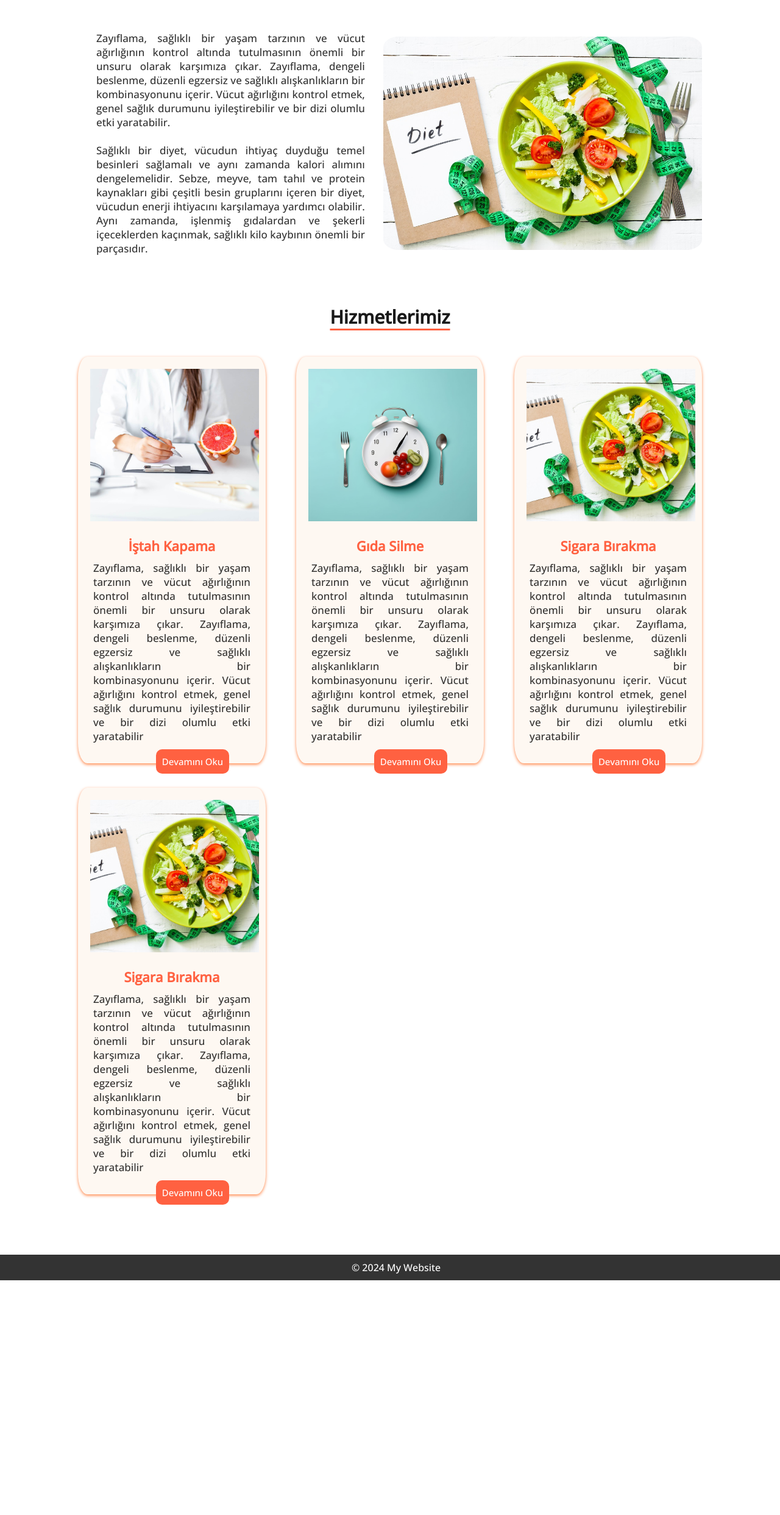
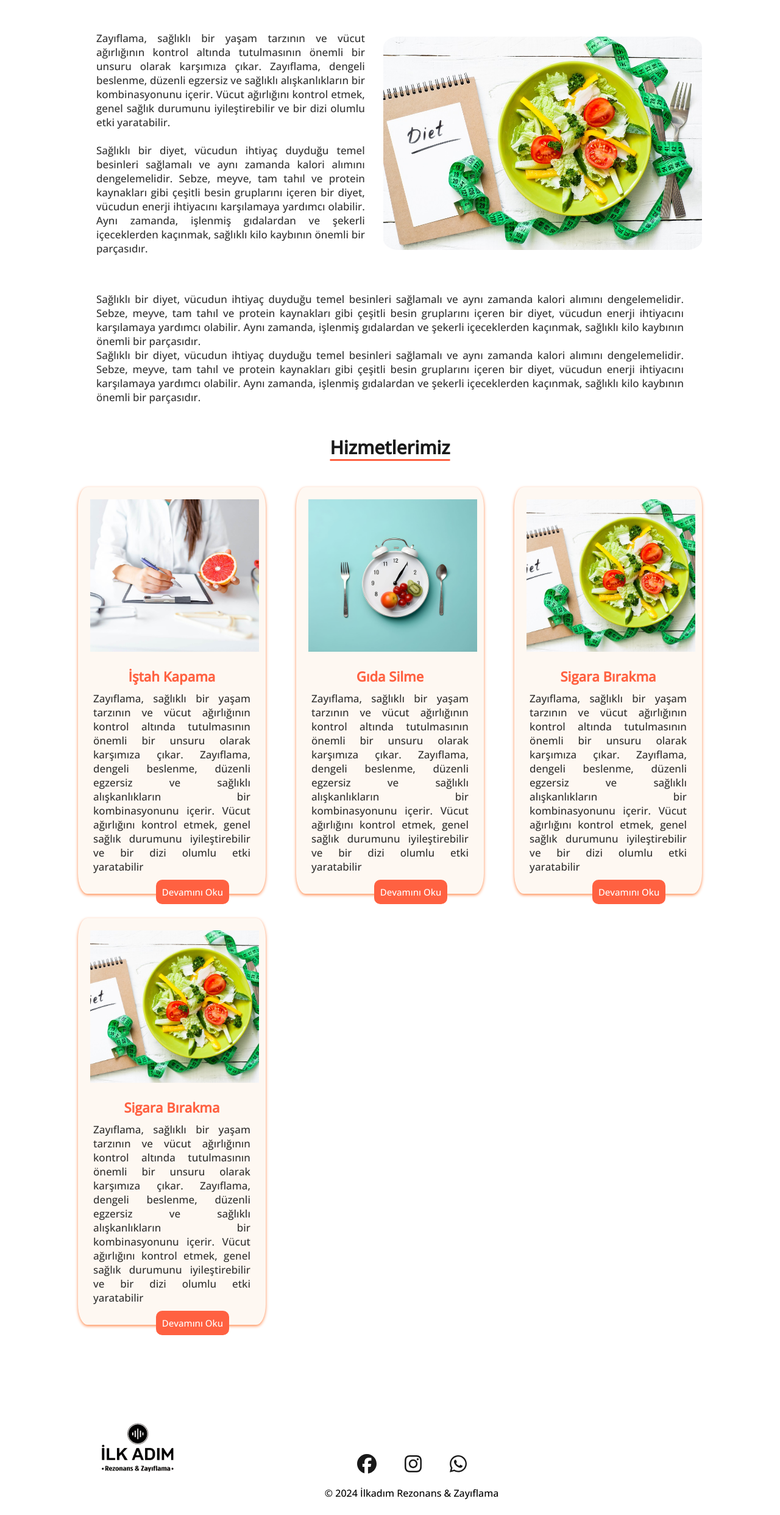
Before and after one commit to Brbln/IRezonansProje, a React (Create React App) app in the folder web/: page / in a window 1280 px wide. Shown: the part 878-3363 px from the top of the page at 61% size. Before the commit the page ends 2978 px from the top, so only its background shows below. Built offline with nearby package versions, Linux system fonts and the light colour scheme.

Commit message:
Footer düzenlendi.

```diff
--- a/web/package.json
+++ b/web/package.json
@@ -3,6 +3,7 @@
   "version": "0.1.0",
   "private": true,
   "dependencies": {
+    "@fortawesome/free-brands-svg-icons": "^6.5.1",
     "@fortawesome/free-solid-svg-icons": "^6.5.1",
     "@fortawesome/react-fontawesome": "^0.2.0",
     "@testing-library/jest-dom": "^5.17.0",
--- a/web/src/App.js
+++ b/web/src/App.js
@@ -3,12 +3,12 @@ import './App.css';
 import Home from './components/mainPage/Home';
 import { BrowserRouter as Router, Switch, Route, useLocation } from 'react-router-dom';
 import Header from "./components/header/Header";
-import About from './components/mainPage/About';
 import Slider from './components/mainPage/Slider';
 import ContactUs from './components/ContactUs';
 import MServices from './components/services/MServices';
 import MTemplate from './components/services/MTemplate';
-import Header2 from './components/mainPage/Header2';
+import AboutPage from './components/AboutPage';
+import Blog from './components/Blog';
 
 function App() {
   return (
@@ -21,10 +21,10 @@ function App() {
             <Slider />
             <Home />
           </Route>
-          <Route path="/hakkimizda" exact component={About} />
+          <Route path="/hakkimizda" exact component={AboutPage} />
           <Route path="/hizmetlerimiz" exact component={MServices} />
           <Route path="/iletisim" exact component={ContactUs} />
-          <Route path="/Blog" exact render={() => <Header2 customHeader="Bizden Görüntüler"/>}/>
+          <Route path="/Blog" exact render={() => <Blog customHeader="Bizden Görüntüler"/>}/>
           <Route path="/hizmetlerimiz/gida-silme" exact render={() => <MTemplate template="Gıda Silme"/>} />
           <Route path="/hizmetlerimiz/istah-kapama" exact render={() => <MTemplate template="İştah Kapama"/>} />
           <Route path="/hizmetlerimiz/sigara-birakma" exact render={() => <MTemplate template="Sigara bırakma"/>} />
--- /dev/null
+++ b/web/src/components/AboutPage.jsx
@@ -0,0 +1,16 @@
+import React from 'react'
+import Header2 from './mainPage/Header2'
+import About from './mainPage/About'
+import Footer from './mainPage/Footer'
+
+const AboutPage = () => {
+  return (
+    <>
+    <Header2 customHeader={"Hakkımızda"}/>
+    <About/>
+    <Footer/>
+    </>
+  )
+}
+
+export default AboutPage
--- /dev/null
+++ b/web/src/components/Blog.jsx
@@ -0,0 +1,21 @@
+import React from 'react'
+import Header2 from './mainPage/Header2'
+import img from "./images/slider/il.jpg"
+import Footer from './mainPage/Footer'
+
+
+export const Blog = () => {
+    return (
+        <>
+            <Header2 customHeader={"Bizden Görüntüler"} />
+            <div className="blog">
+                <div className="container">
+                    <h2 className='header'>Danışan Değerlendirmelerimiz</h2>
+                    <img src={img} alt="" />
+                </div>
+            </div>
+            <Footer/>
+        </>
+    )
+}
+export default Blog
--- a/web/src/components/mainPage/About.jsx
+++ b/web/src/components/mainPage/About.jsx
@@ -22,11 +22,24 @@ export const About = () => {
                 diyet, vücudun enerji ihtiyacını karşılamaya yardımcı olabilir. Aynı zamanda, işlenmiş gıdalardan ve
                 şekerli içeceklerden kaçınmak, sağlıklı kilo kaybının önemli bir parçasıdır.
               </p>
+
             </div>
             <div className="img">
               <img src={img} alt="" />
             </div>
           </div>
+            <div className="parag">
+              <p>
+                Sağlıklı bir diyet, vücudun ihtiyaç duyduğu temel besinleri sağlamalı ve aynı zamanda kalori alımını
+                dengelemelidir. Sebze, meyve, tam tahıl ve protein kaynakları gibi çeşitli besin gruplarını içeren bir
+                diyet, vücudun enerji ihtiyacını karşılamaya yardımcı olabilir. Aynı zamanda, işlenmiş gıdalardan ve
+                şekerli içeceklerden kaçınmak, sağlıklı kilo kaybının önemli bir parçasıdır.<br/>
+
+                Sağlıklı bir diyet, vücudun ihtiyaç duyduğu temel besinleri sağlamalı ve aynı zamanda kalori alımını
+                dengelemelidir. Sebze, meyve, tam tahıl ve protein kaynakları gibi çeşitli besin gruplarını içeren bir
+                diyet, vücudun enerji ihtiyacını karşılamaya yardımcı olabilir. Aynı zamanda, işlenmiş gıdalardan ve
+                şekerli içeceklerden kaçınmak, sağlıklı kilo kaybının önemli bir parçasıdır.</p>
+            </div>
         </div>
       </div>
     </>
--- a/web/src/components/mainPage/Footer.jsx
+++ b/web/src/components/mainPage/Footer.jsx
@@ -1,20 +1,37 @@
 import React from 'react';
-
+import img from "../images/logo.png"
+import img2 from "../images/logo21.png"
+import { FontAwesomeIcon } from '@fortawesome/react-fontawesome';
+import { faWhatsapp, faFacebook, faInstagram } from '@fortawesome/free-brands-svg-icons';
 const Footer = () => {
   return (
-    <footer style={footerStyle}>
-      &copy; 2024 My Website
-    </footer>
-  );
-};
+    // <footer style={footerStyle}>
+    //   &copy; 2024 My Website
+    // </footer>
+    <>
+      <div className="footer">
+        <div className="img container ">
+          <img src={img} alt="" />
+          {/* <img src={img2} alt="" /> */}
+          <div className="end">
+            <div className="icons">
+              <i>
+                <FontAwesomeIcon icon={faFacebook} size="2x" />
+              </i>
+              <i>
+                <FontAwesomeIcon icon={faInstagram} size="2x" />
+              </i>
+              <i>
+                <FontAwesomeIcon icon={faWhatsapp} size="2x" />
+              </i>
+            </div>
+            <p>&copy; 2024 İlkadım Rezonans & Zayıflama</p>
+          </div>
+        </div>
+      </div>
+    </>
+  )
+}
 
-const footerStyle = {
-  backgroundColor: '#333',
-  color: 'white',
-  textAlign: 'center',
-  padding: '10px',
-  bottom: '0',
-  width: '100%',
-};
 
 export default Footer;
--- a/web/src/components/mainPage/Home.css
+++ b/web/src/components/mainPage/Home.css
@@ -207,3 +207,48 @@
 .par .post{
   margin-top: 10px;
 }
+/* -----------------Blog--------------------- */
+.blog{
+  margin: 15px 0;
+  text-align: center;
+}
+.blog img{
+  width: 50%;
+  height: 50%;
+}
+/* ----------------Footer--------------- */
+.footer{
+  text-align: center;
+  bottom: 0;
+  width: 100%;
+  /* background: linear-gradient(to left, #ff3833, #ff6141, #ff884b); */
+}
+.footer img{
+  width: 180px;
+  padding: 10px;
+}
+.footer .end i{
+  padding: 15px 8px 5px 8px;
+  margin: 0 15px;
+  color: rgba(0, 0, 0, 0.9);
+  /* background-color: #fff; */
+  border-radius: 100%;
+  transition: 0.3;
+}
+.end i:hover{
+  color:#ff6141;
+}
+.footer .end{
+  margin-left: 20%;
+}
+.footer .img{
+  margin-bottom: 0;
+  display: flex;
+  align-items: end;
+  padding:25px;
+  margin-top: 22px;
+  /* background: linear-gradient(to left, #ff3833, #ff6141, #ff884b); */
+}
+.end p{
+  margin-top: 20px;
+}
--- a/web/src/components/services/MServices.jsx
+++ b/web/src/components/services/MServices.jsx
@@ -1,12 +1,14 @@
 import React from 'react'
 import Services from '../mainPage/Services'
 import Header2 from '../mainPage/Header2'
+import Footer from '../mainPage/Footer'
 
 const MServices = () => {
   return (
     <>
     <Header2 customHeader={"Hizmetlerimiz"}/>
     <Services/>
+    <Footer/>
     </>
   )
 }
--- a/web/src/components/services/MTemplate.jsx
+++ b/web/src/components/services/MTemplate.jsx
@@ -1,10 +1,12 @@
 import React from 'react'
 import Header2 from '../mainPage/Header2'
+import Footer from '../mainPage/Footer'
 
 const MTemplate = ({template}) => {
   return (
     <>
     <Header2 customHeader={template}/>
+    <Footer/>
     </>
   )
 }
```
Also changed, not shown: web/src/components/images/logo.png (added), 1 other file (tests, documents, lock files or other folders).
